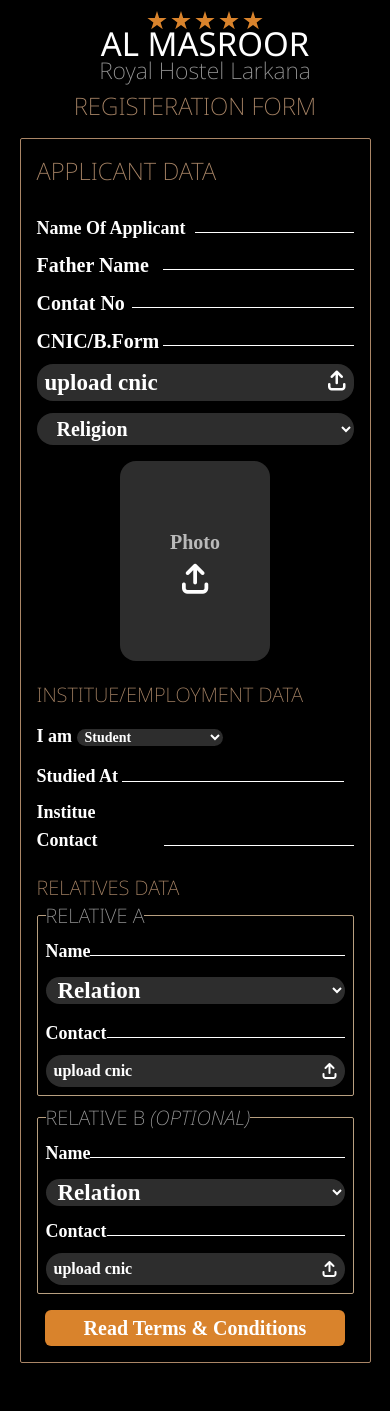
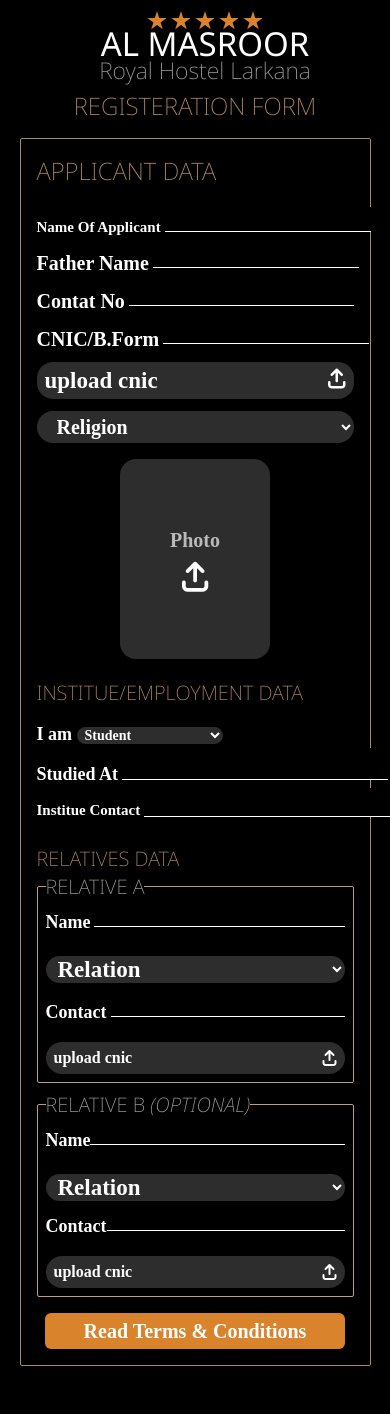
Before and after one commit to dmmdeveloper/almasroor-frontend, a React (Vite) app: page /register in a window 390 px wide. Built offline with nearby package versions, Linux system fonts and the light colour scheme; a web font is replaced by a local one.

Commit message:
set Input UI of the form

```diff
--- a/src/pages/Register.jsx
+++ b/src/pages/Register.jsx
@@ -204,28 +204,38 @@ const CNICValidation = (cnicInput) => {
 {/* text fields portion  60% */}
 <div className=" w-full md:w-[60%] mt-5">
 
-<div className="flex w-full items-center mt-2 ">
 
-  <label className='font-abhyalibre w-[50%] text-[18px] md:text-xl md:w-[60%] flex-2 font-[700]  ' htmlFor="">Name Of Applicant</label>
-  <input required value={name} onChange={(e)=>setName(e.target.value)}
-  className="w-[50%] md:w-[40%] bg-black border-b-[1px] border-b-white focus:border-b-2 focus:border-b-white focus:outline-none relative bottom-2 text-white"
+<div className="flex w-full gap-1 items-center mt-2">
+  <label
+    className="font-abhyalibre grow-0 shrink-0 flex-0  text-[15px]  font-[700]"
+    htmlFor=""
+  >
+    Name Of Applicant
+  </label>
+  <input
+    required
+    value={name}
+    onChange={(e) => setName(e.target.value)}
+    className="grow bg-black border-b-[1px] border-b-white focus:border-b-2 focus:border-b-white focus:outline-none relative bottom-2 text-white"
+    type="text"
+  />
+</div>
+
+
+<div className="flex w-full gap-1 justify-between items-center mt-2">
+
+  <label className='font-abhyalibre] grow-0  shrink-0 flex-0 font-[700] text-[20px] md:text-xl' htmlFor="">Father Name </label>
+  <input required value={father_name} onChange={(e)=>setFatherName(e.target.value)}
+  className=" grow   bg-black border-b-[1px] border-b-white focus:border-b-2 focus:border-b-white focus:outline-none relative bottom-2 text-white"
   type="text"
 />
 </div>
 
-<div className="flex w-full justify-between items-center mt-2">
+<div className="flex w-full gap-1 justify-between items-center mt-2">
 
-  <label className='font-abhyalibre w-[40%] md:w-[35p%]  flex-1 font-[700] text-[20px] md:text-xl' htmlFor="">Father Name </label>
-  <input required value={father_name} onChange={(e)=>setFatherName(e.target.value)}
-  className=" w-[60%] bg-black border-b-[1px] border-b-white focus:border-b-2 focus:border-b-white focus:outline-none relative bottom-2 text-white"
-  type="text"
-/>
-</div>
-
-<div className="flex w-full justify-between items-center mt-2">
-  <label className='font-abhyalibre w-[30%] md:w-[30%] flex-2 font-[700] text-[20px] md:text-xl' htmlFor="">Contat No</label>
+  <label className='font-abhyalibre  grow-0 shrink-0 flex-0 font-[700] text-[20px] md:text-xl' htmlFor="">Contat No</label>
   <input required  value={contact} onChange={(e)=>setContact(e.target.value)}
-  className=" w-[70%] md:w-[70%] bg-black border-b-[1px] border-b-white focus:border-b-2 focus:border-b-white focus:outline-none relative bottom-2 text-white"
+  className=" grow bg-black border-b-[1px] border-b-white focus:border-b-2 focus:border-b-white focus:outline-none relative bottom-2 text-white"
   type="number"
   min={0}
 />
@@ -233,11 +243,11 @@ const CNICValidation = (cnicInput) => {
 
 
 
-<div className="flex w-full justify-between items-center mt-2">
+<div className="flex w-full gap-1 justify-between items-center mt-2">
 
-  <label className='font-abhyalibre  w-[40%] md:w-[40%] font-[700] text-[20px] md:text-xl' htmlFor="">CNIC/B.Form </label>
+  <label className='font-abhyalibre  grow-0 shrink-0 flex-0 font-[700] text-[20px] md:text-xl' htmlFor="">CNIC/B.Form </label>
   <input  value={cnic} onChange={(e)=>CNICValidation(e.target.value)}
- required  className="md:w-[60%] w-[60%] bg-black border-b-[1px] border-b-white focus:border-b-2 focus:border-b-white focus:outline-none relative bottom-2 text-white"
+ required  className="grow bg-black border-b-[1px] border-b-white focus:border-b-2 focus:border-b-white focus:outline-none relative bottom-2 text-white"
   type="text"
 />
 </div>
@@ -269,7 +279,6 @@ const CNICValidation = (cnicInput) => {
 {/* Select  */}
 
 <div className="mt-3">
-
 <select
 
   required
@@ -325,7 +334,6 @@ const CNICValidation = (cnicInput) => {
   </>)
 }
 
-
 function InstitueData({post  ,setPost , work_place , setWorkPlace, office_contact , setOfficeContact}) {
 
 
@@ -336,9 +344,9 @@ function InstitueData({post  ,setPost , work_place , setWorkPlace, office_contac
   <div className=" flex md:flex-row md:items-center flex-col gap-1">
 
     <div  >
-  <label className='text-[18px] md:text-[20px]' htmlFor=""> I am </label>
+  <label className='text-[18px] grow-0 shrink-0 flex-0 md:text-[20px]' htmlFor=""> I am </label>
 
-  <select value={post} required onChange={(e)=>setPost(e.target.value)} className='bg-halfBlack px-1 text-sm md:text-base rounded-2xl' name="" id="">
+  <select value={post} required onChange={(e)=>setPost(e.target.value)} className='bg-halfBlack grow  px-1 text-sm md:text-base rounded-2xl' name="" id="">
 
 
 
@@ -355,22 +363,25 @@ function InstitueData({post  ,setPost , work_place , setWorkPlace, office_contac
 
     <div className='flex gap-1 mt-1' >
 
-<p className='text-[18px] md:text-[20px]  mt-1' > {post=== "Student"? "Studied At":"Worked At"} </p>
+<p className='text-[18px] md:text-[20px] grow-0 shrink-0 flex-0 mt-1' > {post=== "Student"? "Studied At":"Worked At"} </p>
 <input required value={work_place} onChange={(e)=>setWorkPlace(e.target.value)}
-  className="md:w-[60%] w-[70%]  bg-black border-b-[1px] border-b-white focus:border-b-2 focus:border-b-white focus:outline-none relative bottom-2 text-white"
+  className="grow bg-black border-b-[1px] border-b-white focus:border-b-2 focus:border-b-white focus:outline-none relative bottom-2 text-white"
   type="text"
 />
   </div>
 </div>
 
-<div className='flex gap-1 mt-2' >
+<div className='flex w-full  gap-1 mt-2' >
 
-<p className='text-[18px] md:text-xl ' >{ post=== "Student"?"Institue":"Office" } Contact</p>
+<p className='text-[15px] grow-0 shrink-0 flex-0 md:text-xl'>{ post=== "Student"?"Institue":"Office" } Contact</p>
+
 <input required value={office_contact} onChange={(e)=>setOfficeContact(e.target.value)}
-  className="md:w-[65%] w-[60%] bg-black border-b-[1px] border-b-white focus:border-b-2 focus:border-b-white focus:outline-none relative bottom-2 text-white"
+
+  className="grow bg-black border-b-[1px] border-b-white focus:border-b-2 focus:border-b-white focus:outline-none relative bottom-2 text-white"
   type="number"
   min={0}
 />
+
   </div>
 
   </div>
@@ -379,6 +390,7 @@ function InstitueData({post  ,setPost , work_place , setWorkPlace, office_contac
 }
 
 function RelativesData({
+
   relative1_name,
   relative1_relation,
   relative1_contact,
@@ -411,16 +423,18 @@ function RelativesData({
           Relative A
         </legend>
 
-        <div className="flex md:flex-row flex-col">
-          <div className="md:w-1/2 flex w-full items-center">
-            <label className="font-abhyalibre text-[18px] md:text-xl flex-2 font-[700]">
+        <div className="flex md:flex-row gap-2 flex-col">
+
+          <div className="md:w-1/2 gap-1 flex w-full items-center">
+
+            <label className="font-abhyalibre text-[18px] md:text-xl grow-0 shrink-0 flex-0 font-[700]">
               Name
             </label>
             <input
               required
               value={relative1_name}
               onChange={(e) => setRelative1Name(e.target.value)}
-              className="w-full md:w-[70%] bg-black border-b-[1px] border-b-white focus:border-b-2 focus:border-b-white focus:outline-none relative bottom-2 text-white"
+              className="grow bg-black border-b-[1px] border-b-white focus:border-b-2 focus:border-b-white focus:outline-none relative bottom-2 text-white"
               type="text"
             />
           </div>
@@ -443,16 +457,17 @@ function RelativesData({
           </select>
         </div>
 
-        <div className="flex md:flex-row flex-col mt-2">
-          <div className="md:w-1/2 flex w-full mt-2 items-center">
-            <label className="font-abhyalibre text-[18px] md:text-xl flex-2 font-[700]">
+        <div className="flex md:flex-row gap-2 flex-col mt-2">
+
+          <div className="md:w-1/2 gap-1 flex w-full mt-2 items-center">
+            <label className="font-abhyalibre text-[18px] md:text-xl grow-0 shrink-0 flex-0font-[700]">
               Contact
             </label>
             <input
               required
               value={relative1_contact}
               onChange={(e) => setRelative1Contact(e.target.value)}
-              className="w-full md:w-[70%] bg-black border-b-[1px] border-b-white focus:border-b-2 focus:border-b-white focus:outline-none relative bottom-2 text-white"
+              className="grow bg-black border-b-[1px] border-b-white focus:border-b-2 focus:border-b-white focus:outline-none relative bottom-2 text-white"
               type="number"
             />
           </div>
@@ -496,15 +511,15 @@ function RelativesData({
           Relative B <span className="italic">(optional)</span>
         </legend>
 
-        <div className="flex md:flex-row flex-col">
+        <div className="flex md:flex-row gap-2 flex-col">
           <div className="md:w-1/2 flex w-full items-center">
-            <label className="font-abhyalibre text-[18px] md:text-xl flex-2 font-[700]">
+            <label className="font-abhyalibre text-[18px] md:text-xl grow-0 shrink-0 flex-0font-[700]">
               Name
             </label>
             <input
               value={relative2_name}
               onChange={(e) => setRelative2Name(e.target.value)}
-              className="w-full md:w-[70%] bg-black border-b-[1px] border-b-white focus:border-b-2 focus:border-b-white focus:outline-none relative bottom-2 text-white"
+              className="grow bg-black border-b-[1px] border-b-white focus:border-b-2 focus:border-b-white focus:outline-none relative bottom-2 text-white"
               type="text"
             />
           </div>
@@ -524,17 +539,18 @@ function RelativesData({
               Brother
             </option>
           </select>
+
         </div>
 
-        <div className="flex md:flex-row flex-col mt-3">
+        <div className="flex md:flex-row gap-2 flex-col mt-3">
           <div className="md:w-1/2 flex w-full items-center">
-            <label className="font-abhyalibre text-[18px] md:text-xl flex-2 font-[700]">
+            <label className="font-abhyalibre text-[18px] md:text-xl grow-0 shrink-0 flex-0 font-[700]">
               Contact
             </label>
             <input
               value={relative2_contact}
               onChange={(e) => setRelative2Contact(e.target.value)}
-              className="w-full md:w-[70%] bg-black border-b-[1px] border-b-white focus:border-b-2 focus:border-b-white focus:outline-none relative bottom-2 text-white"
+              className="grow bg-black border-b-[1px] border-b-white focus:border-b-2 focus:border-b-white focus:outline-none relative bottom-2 text-white"
               type="number"
             />
           </div>
```
